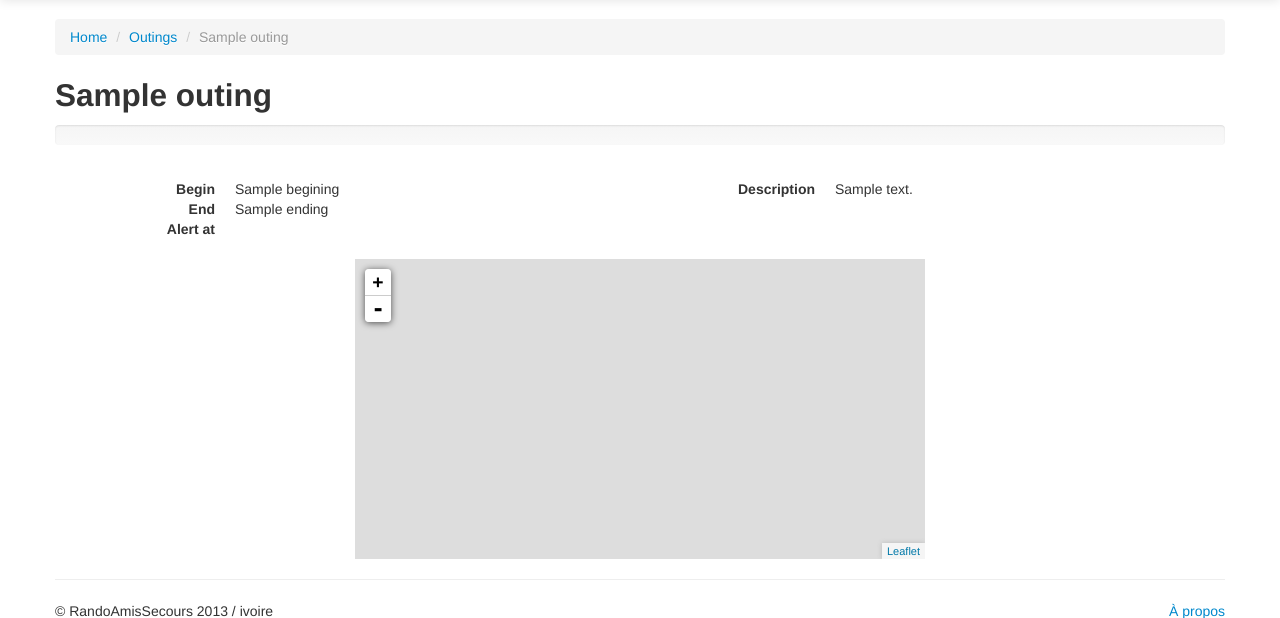
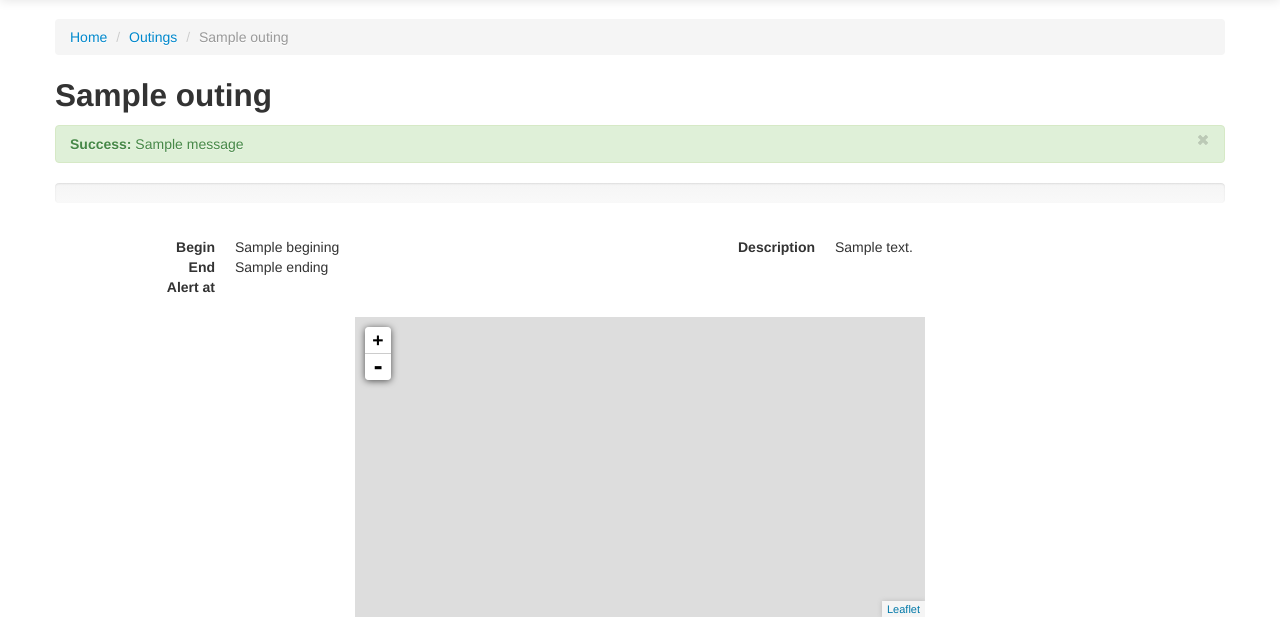
Before and after one commit to ivoire/RandoAmisSecours, a Django app: template RandoAmisSecours/templates/RandoAmisSecours/outing/details.html in a window 1280 px wide. Shown: the part 41-659 px from the top of the page. Run offline with Django 3.2, Linux system fonts and the light colour scheme; the template is opened without the code that fills it: most values are stand-ins (such as "Sample title", 1, 10 or a date in 2020); one stand-in notice (Sample message) is shown.

Commit message:
Outing: only the owner can update it.
A message is printed in case of error.

```diff
--- a/RandoAmisSecours/templates/RandoAmisSecours/outing/details.html
+++ b/RandoAmisSecours/templates/RandoAmisSecours/outing/details.html
@@ -21,6 +21,16 @@
 <h2>{{ outing.name }}</h2>
 
 <div class="row">
+  {% if messages %}
+  <div class="span12">
+    {% for message in messages %}
+    <div class="alert alert-{{ message.tags|default:'error' }}">
+      <button type="button" class="close" data-dismiss="alert"><i class="icon-remove"></i></button>
+      <strong>{{ message.tags|default:'error'|capfirst }}:</strong> {{ message }}
+    </div>
+    {% endfor %}
+  </div>
+  {% endif %}
   <div class="span12">
     <div class="progress">
       {% with outing.getPercents as percents %}
--- a/RandoAmisSecours/views/outing.py
+++ b/RandoAmisSecours/views/outing.py
@@ -2,6 +2,7 @@
 # vim: set ts=4
 
 from django.contrib.auth.decorators import login_required
+from django.contrib import messages
 from django.core.urlresolvers import reverse
 from django.db.models import Q
 from django.forms import ModelForm
@@ -67,6 +68,10 @@ def create(request):
 def update(request, outing_id):
     outing = get_object_or_404(Outing, pk=outing_id)
 
+    if outing.user != request.user:
+        messages.error(request, 'Only the outing owner can update it')
+        return HttpResponseRedirect(reverse('outings.details', args=[outing_id]))
+
     if request.method == 'POST':
         form = OutingForm(request.POST, instance=outing)
         if form.is_valid():
```
